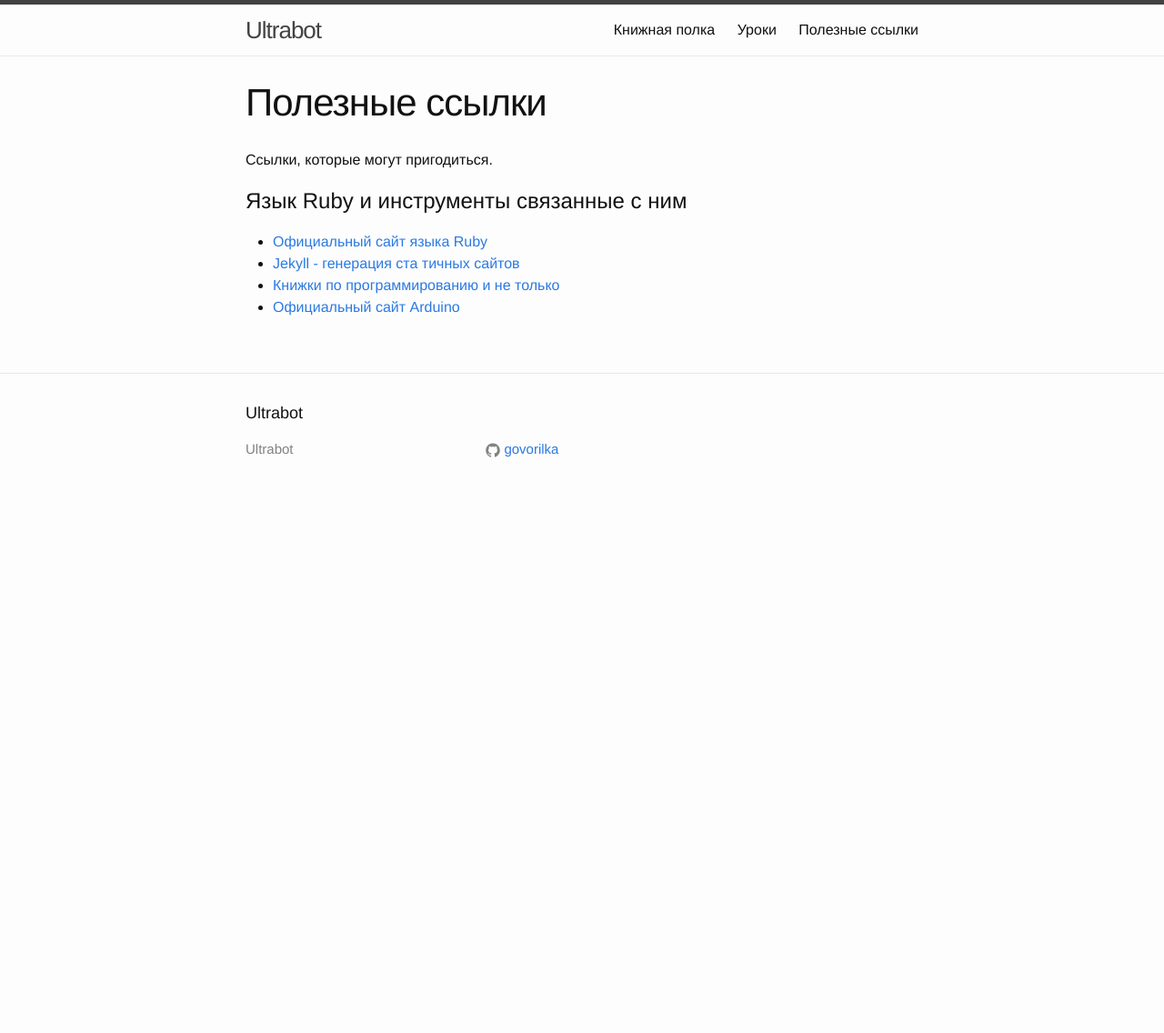
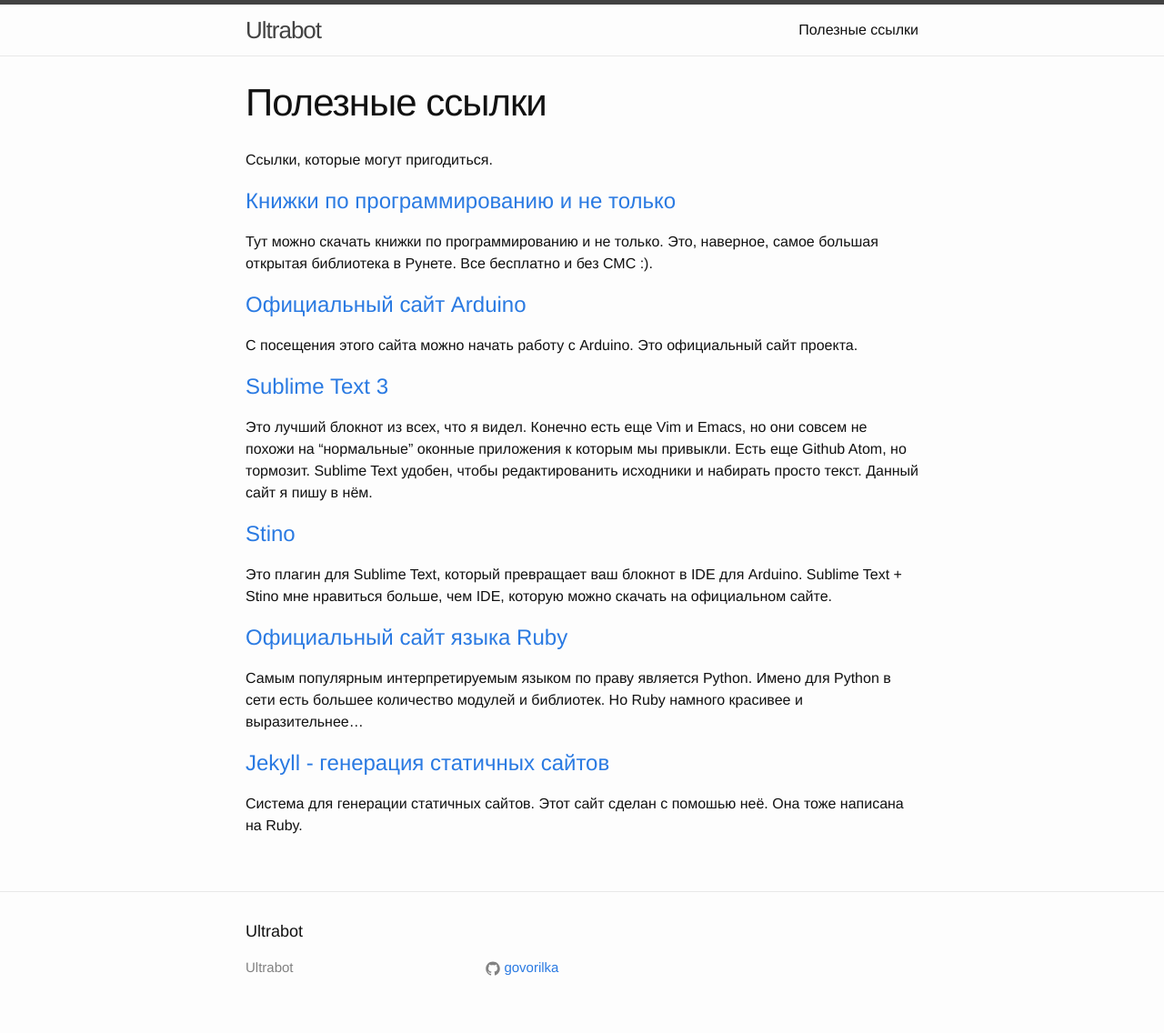
Before and after one commit to govorilka/ultrabot-site, a Jekyll site: the page built from links.md, in a window 1280 px wide. Shown: the whole page at 91% size. Built offline with Jekyll 4.4.1, drawn with Linux system fonts in a browser that asks for light colours; before the commit the page ends 900 px from its top, so only the background shows below that.

Commit message:
Обновил страницу с ссылками. Теперь там больше текста

```diff
--- a/Gemfile
+++ /dev/null
@@ -1,2 +0,0 @@
-
-gem 'github-pages'
--- a/index.html
+++ b/index.html
@@ -4,13 +4,12 @@
 
 <div class="home">
 
-  <h1 class="page-heading">Posts</h1>
+  <h1 class="page-heading">Заметки про жизнь</h1>
 
   <ul class="post-list">
     {% for post in site.posts %}
       <li>
         <span class="post-meta">{{ post.date | date: "%b %-d, %Y" }}</span>
-
         <h2>
           <a class="post-link" href="{{ post.url | prepend: site.baseurl }}">{{ post.title }}</a>
         </h2>
--- a/links.md
+++ b/links.md
@@ -6,9 +6,30 @@
 
 Ссылки, которые могут пригодиться.
 
-# Язык Ruby и инструменты связанные с ним
- - [Официальный сайт языка Ruby](http://ruby-lang.org)
- - [Jekyll - генерация ста
- тичных сайтов](http://jekyllrb.com/)
- - [Книжки по программированию и не только](http://www.proklondike.com/)
- - [Официальный сайт Arduino](http://arduino.cc)
+# [Книжки по программированию и не только](http://www.proklondike.com/)
+Тут можно скачать книжки по программированию и не только. Это, наверное, самое
+большая открытая библиотека в Рунете. Все бесплатно и без СМС :).
+
+# [Официальный сайт Arduino](http://arduino.cc)
+С посещения этого сайта можно начать работу с Arduino. Это официальный сайт
+проекта.
+
+# [Sublime Text 3](http://www.sublimetext.com/3)
+Это лучший блокнот из всех, что я видел. Конечно есть еще Vim и Emacs, но они
+совсем не похожи на "нормальные" оконные приложения к которым мы привыкли. Есть
+еще Github Atom, но тормозит. Sublime Text удобен, чтобы редактированить исходники
+и набирать просто текст. Данный сайт я пишу в нём.
+
+# [Stino](https://github.com/Robot-Will/Stino)
+Это плагин для Sublime Text, который превращает ваш блокнот в IDE для Arduino.
+Sublime Text + Stino мне нравиться больше, чем IDE, которую можно скачать
+на официальном сайте.
+
+# [Официальный сайт языка Ruby](http://ruby-lang.org)
+Самым популярным интерпретируемым языком по праву является Python. Имено для
+Python в сети есть большее количество модулей и библиотек. Но Ruby намного
+красивее и выразительнее...
+
+# [Jekyll - генерация статичных сайтов](http://jekyllrb.com/)
+Система для генерации статичных сайтов. Этот сайт сделан с помошью неё. Она тоже
+написана на Ruby.
```
Also changed, not shown: _posts/2015-01-16-welcome-to-jekyll.markdown (+4 -20 lines), books.md (deleted, +0 -7 lines), lessons.md (deleted, +0 -7 lines).
